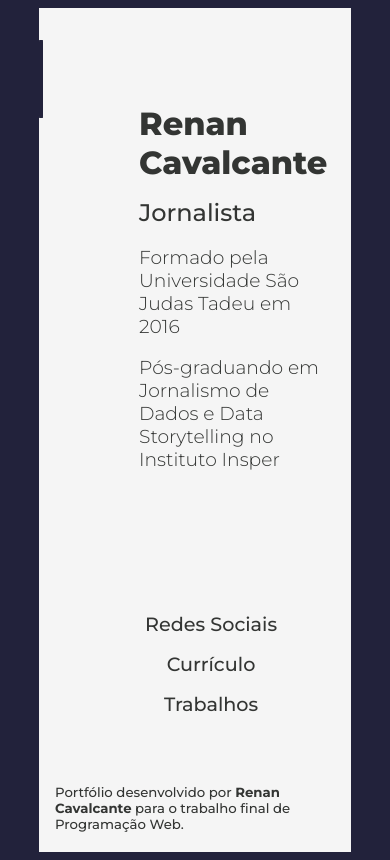
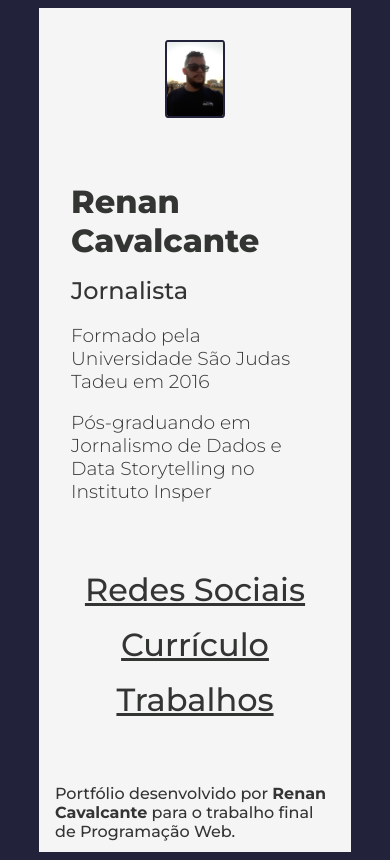
Before and after one commit to renan-cav/portfolio_renan_cavalcante, a plain HTML site: page index.html in a window 390 px wide. Drawn offline with Linux system fonts and the light colour scheme; a web font is replaced by a local one.

Commit message:
Atualiza HTML e CSS

```diff
--- a/index.html
+++ b/index.html
@@ -29,7 +29,7 @@
         <section><a href='construction.html'> Trabalhos</a></section>
     </main>
     <footer>
-        <h5>Portfólio desenvolvido por <b>Renan Cavalcante</b>  para o trabalho final de Programação Web.<h5>
+        <h4>Portfólio desenvolvido por <b>Renan Cavalcante</b> para o trabalho final de Programação Web.</h4>
     </footer>
     </div>
 </body>
--- a/style.css
+++ b/style.css
@@ -12,10 +12,10 @@ body{
   display: grid;
   height: 100vh;
   grid-template-columns: 1fr 2fr;
+  grid-template-rows: 2fr 3fr 1fr;
   max-width: 80vw;
   margin:auto;
   background-color: #F5F5F5;
-
 }
 
 .imagem{
@@ -33,10 +33,7 @@ img{
 }
 
 header{
-
- max-width: 100vw;
  margin: 1rem;
- padding: 4rem;
  text-align: left;
 }
 
@@ -58,7 +55,7 @@ h3{
   font-weight: 300;
 }
 
-h5{
+h4{
   color: #333533;
   margin: 1rem;
   font-weight: 500;
@@ -67,13 +64,13 @@ h5{
 main{
   margin: 1rem;
   max-width: 80vw;
-  grid-column: 1/4;
+  grid-column: 1/3 span;
 }
 
 section{
   margin: 1rem;
   max-width: 80vw;
-  font-size: larger;
+  font-size:xx-large;
   text-align: center;
 }
 
@@ -81,30 +78,45 @@ footer{
   background-color: #F5F5F5;
   max-width: 80vw;
   height: 10vh;
-  grid-column: 1/4;
+  grid-column: 1/3 span;
   align-self: flex-end;
 }
 
 a{
   color:#333533;
-  text-decoration: none;
 }
 
 a:hover{
-  font-weight: 1000;
+  font-weight: 900;
+}
+
+.construcao h1{
+  margin: auto;
+  text-align: center;
 }
 
 @media (max-width: 700px){
   .container{
-
     grid-template-columns: 1fr;
+    grid-template-rows: 1fr 1fr 2fr 0.5fr;
     max-width: auto;
-
   }
 
   .imagem{
     max-width: 80vw;
     margin: 2rem auto;
-    grid-row: 1/2;
+    grid-row: 1;
+  }
+
+  header{
+    grid-row: 2;
+  }
+
+  main{
+    grid-row: 3;
+  }
+
+  footer{
+    grid-row: 4;
   }
 }
```
Also changed, not shown: construction.html (+2 -2 lines).
